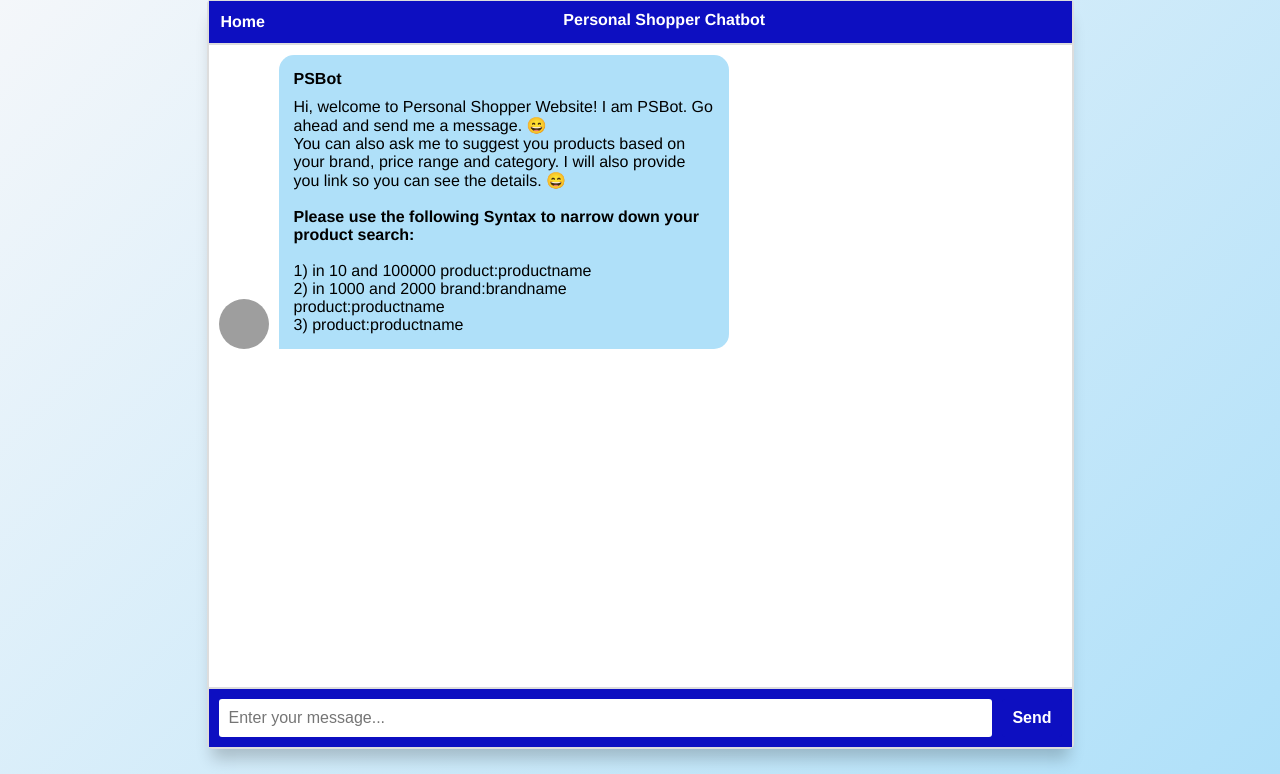
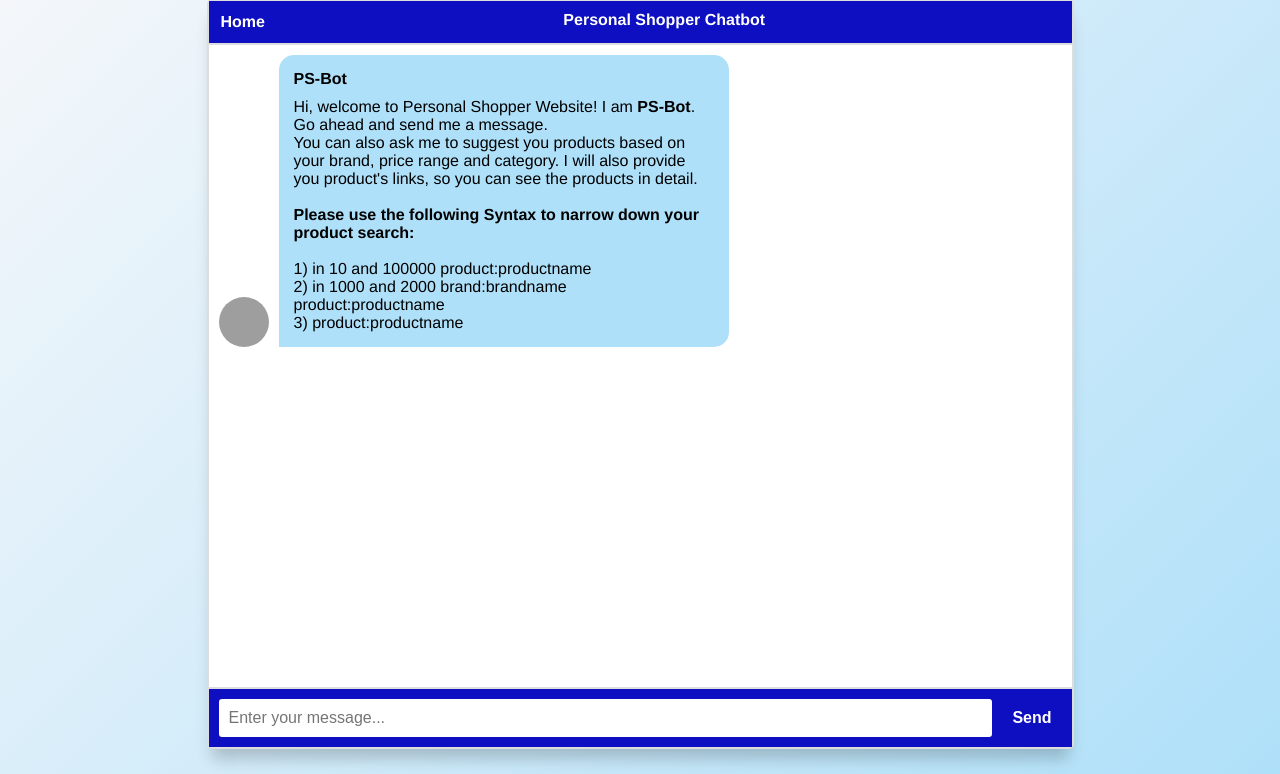
Before and after one commit to AbbasSavvy/E-Commerce, a Django app: page /chatbot/ in a window 1280 px wide. Shown: the part 26-800 px from the top of the page. Run offline with Django 3.2, Linux system fonts and the light colour scheme; some libraries are stand-ins or nearby versions; grey boxes are pictures that could not be loaded.

Commit message:
Bot Page minor visual changes

```diff
--- a/ecom/home/templates/home.html
+++ b/ecom/home/templates/home.html
@@ -26,12 +26,16 @@
 
         <div class="msg-bubble">
           <div class="msg-info">
-            <div class="msg-info-name">PSBot</div>
+            <div class="msg-info-name">PS-Bot</div>
           </div>
 
           <div class="msg-text">
-            Hi, welcome to Personal Shopper Website! I am PSBot. Go ahead and send me a message. 😄 <br>
-            You can also ask me to suggest you products based on your brand, price range and category. I will also provide you link so you can see the details.  😄<br>
+            Hi, welcome to Personal Shopper Website! I am <strong>PS-Bot</strong>.
+            <br>
+            Go ahead and send me a message.
+            <br>
+            You can also ask me to suggest you products based on your brand, price range and category. I will also provide you product's links, so you can see the products in detail.
+            <br>
             <br><strong>Please use the following Syntax to narrow down your product search:</strong> <br><br>
             1)   in 10 and 100000 product:productname<br>
             2)   in 1000 and 2000 brand:brandname product:productname<br>
@@ -61,7 +65,7 @@
     // Icons made by Freepik from www.flaticon.com
     const BOT_IMG = "https://image.flaticon.com/icons/svg/327/327779.svg";
     const PERSON_IMG = "https://image.flaticon.com/icons/svg/145/145867.svg";
-    const BOT_NAME = "PSBot";
+    const BOT_NAME = "PS-Bot";
     const PERSON_NAME = "You";
 
     msgerForm.addEventListener("submit", event => {
```
